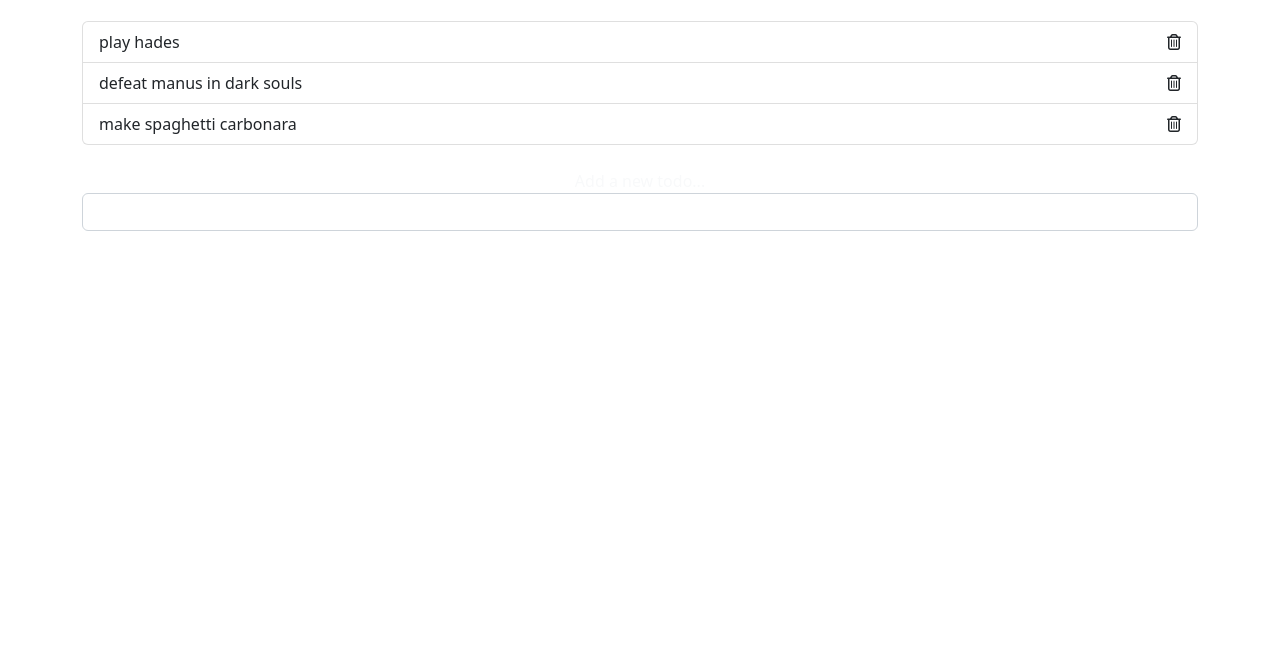
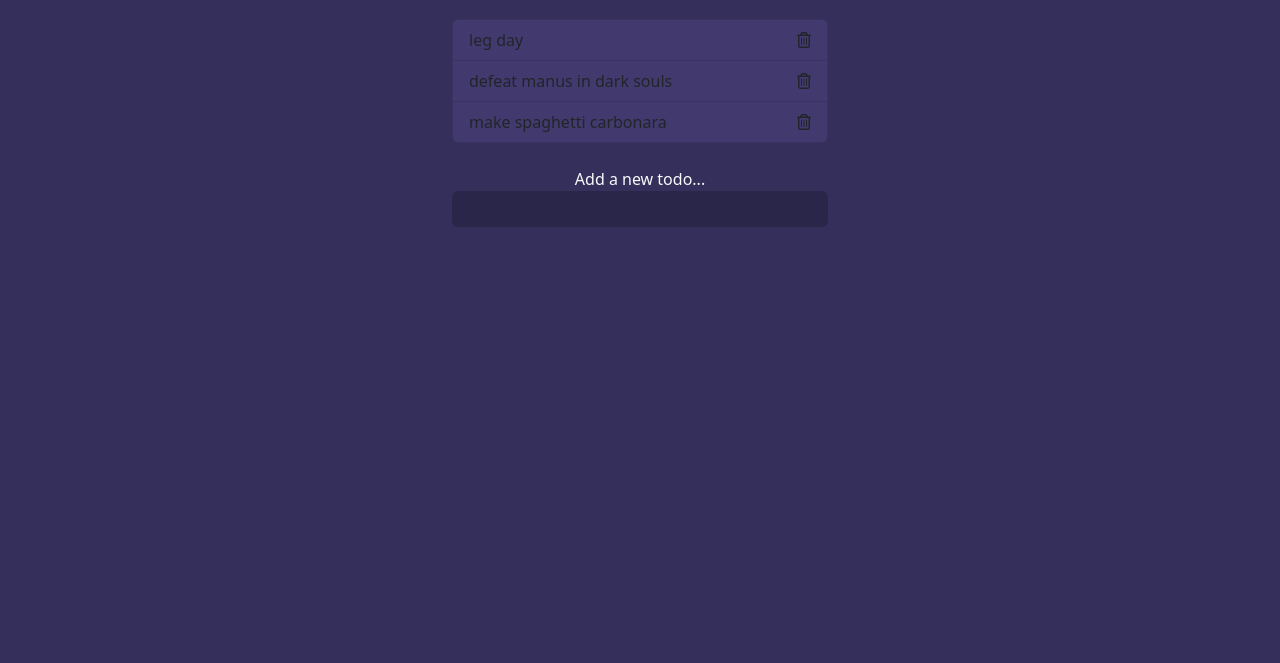
Before and after one commit to mstephanou/CRUD-practice, a plain HTML site: page index.html in a window 1280 px wide. Shown: the part 137-800 px from the top of the page. Drawn offline with nearby package versions, Linux system fonts and the light colour scheme.

Commit message:
added styles

```diff
--- a/index.html
+++ b/index.html
@@ -35,7 +35,7 @@
         <li
           class="list-group-item d-flex justify-content-between align-items-center"
         >
-          <span>play hades</span>
+          <span>leg day</span>
           <i class="far fa-trash-alt delete"></i>
         </li>
         <li
--- a/styles.css
+++ b/styles.css
@@ -0,0 +1,23 @@
+body {
+  background: #352f5b;
+}
+
+.container {
+  max-width: 400px;
+}
+
+input[type=text],
+input[type=text]:focus {
+  color: #fff;
+  border: none;
+  background: rgba(0, 0, 0, 0.2);
+  max-width: 400px;
+}
+
+.todos li {
+  background: #423a6f;
+}
+
+.delete {
+  cursor: pointer;
+}
```
